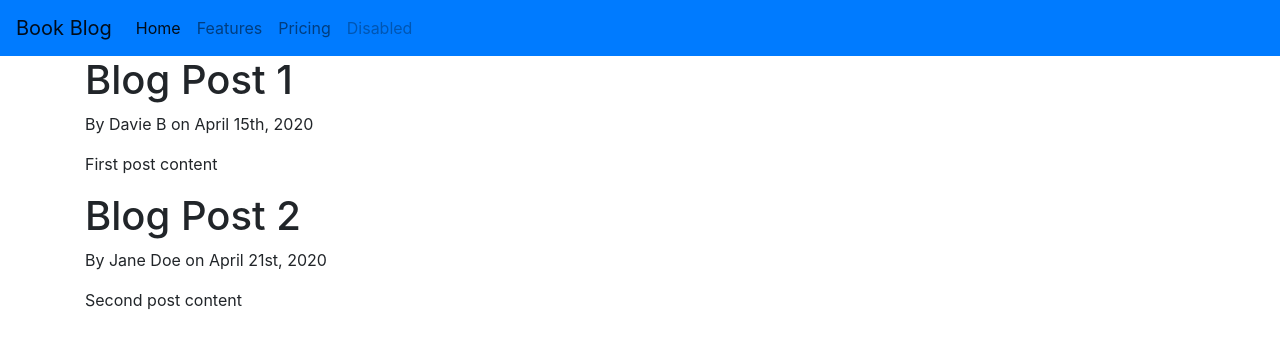
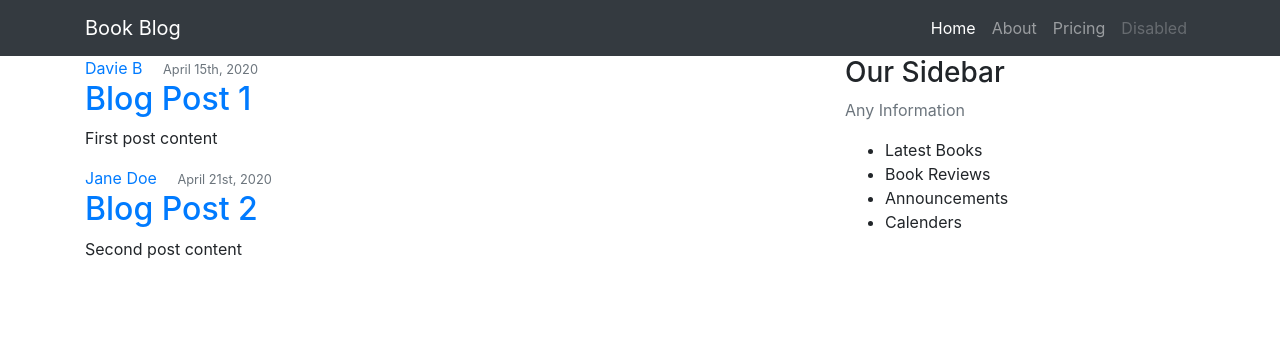
Before and after one commit to rootcanopy/book-blog, a Flask app: page /home in a window 1280 px wide. Shown: the top 349 px of the page. Run offline with Flask 2, Linux system fonts and the light colour scheme; some libraries are stand-ins or nearby versions.

```diff
--- a/app.py
+++ b/app.py
@@ -1,6 +1,6 @@
 import os
 import env
-from flask import Flask, render_template
+from flask import Flask, render_template, url_for
 
 app = Flask(__name__)
 
--- a/static/css/style.css
+++ b/static/css/style.css
@@ -0,0 +1,81 @@
+
+body {
+    background-color: blue;
+    color: #333333;
+    margin-top: 5rem;
+  }
+
+  h1, h2, h3, h4, h5, h6 {
+    color: #444444;
+  }
+
+  .bg-dark {
+    background-color: #4891c5;
+  }
+
+  .head-nav .navbar-nav .nav-link {
+    color: #cbd5db;
+  }
+
+  .head-nav .navbar-nav .nav-link:hover {
+    color: #ffffff;
+  }
+
+  .head-nav .navbar-nav .nav-link.active {
+    font-weight: 500;
+  }
+
+  .blog-post {
+    background: #ffffff;
+    padding: 10px 20px;
+    border: 1px solid #696969;
+    border-radius: 3px;
+    margin-bottom: 20px;
+  }
+
+  .article-title {
+    color: #444444;
+  }
+
+  a.article-title:hover {
+    color: #428bca;
+    text-decoration: none;
+  }
+
+  .article-content {
+    white-space: pre-line;
+  }
+
+  .article-img {
+    height: 65px;
+    width: 65px;
+    margin-right: 16px;
+  }
+
+  .article-metadata {
+    padding-bottom: 1px;
+    margin-bottom: 4px;
+    border-bottom: 1px solid #e3e3e3
+  }
+
+  .article-metadata a:hover {
+    color: #333;
+    text-decoration: none;
+  }
+
+  .article-svg {
+    width: 25px;
+    height: 25px;
+    vertical-align: middle;
+  }
+
+  .account-img {
+    height: 125px;
+    width: 125px;
+    margin-right: 20px;
+    margin-bottom: 16px;
+  }
+
+  .account-heading {
+    font-size: 2.5rem;
+  }
--- a/templates/base.html
+++ b/templates/base.html
@@ -14,35 +14,52 @@
   <!-- Bootstrap core CSS -->
   <link rel="stylesheet" href="https://maxcdn.bootstrapcdn.com/bootstrap/4.0.0/css/bootstrap.min.css" integrity="sha384-Gn5384xqQ1aoWXA+058RXPxPg6fy4IWvTNh0E263XmFcJlSAwiGgFAW/dAiS6JXm" crossorigin="anonymous">
   <!-- Custom CSS style Rules -->
-  <link href="{{ url_for('static', filename='css/style.css') }}" rel="stylesheet">
+  <link href="{{ url_for('static', filename='style.css') }}" rel="stylesheet">
 
 </head>
 
 <body>
 
     <header class="head-nav">
-        <nav class="navbar navbar-expand-lg navbar-light bg-primary">
-            <a class="navbar-brand" href="#">Book Blog</a>
+        <nav class="navbar navbar-expand-md navbar-dark bg-dark">
+            <div class="container">
+              <a class="navbar-brand book-b" href="{{ url_for('home') }}">Book Blog</a>
                 <button class="navbar-toggler" type="button" data-toggle="collapse" data-target="#navbarNavAltMarkup" aria-controls="navbarNavAltMarkup" aria-expanded="false" aria-label="Toggle navigation">
                     <span class="navbar-toggler-icon"></span>
                 </button>
 
                 <div class="collapse navbar-collapse" id="navbarNavAltMarkup">
-                    <div class="navbar-nav">
-                        <a class="nav-item nav-link active" href="#">Home <span class="sr-only">(current)</span></a>
-                        <a class="nav-item nav-link" href="#">Features</a>
+                    <div class="navbar-nav ml-auto">
+                        <a class="nav-item nav-link active" href="{{ url_for('home') }}">Home <span class="sr-only">(current)</span></a>
+                        <a class="nav-item nav-link" href="{{ url_for('about') }}">About</a>
                         <a class="nav-item nav-link" href="#">Pricing</a>
                         <a class="nav-item nav-link disabled" href="#">Disabled</a>
                     </div>
                 </div>
+            </div>
         </nav>
     </header>
 
-    <div class="container">
-
-    {% block content %} {% endblock %}
-
-    </div>
+    <main class="container">
+        <div class="row">
+            <div class="col-md-8">
+                {% block content %} {% endblock %}
+            </div>
+            <div class="col-md-4">
+                <div class="organised-updates">
+                    <h3> Our Sidebar </h3>
+                    <p class="text-muted"> Any Information
+                        <ul>
+                            <li>Latest Books</li>
+                            <li>Book Reviews</li>
+                            <li>Announcements</li>
+                            <li>Calenders</li>
+                        </ul>
+                    </p>
+                </div>
+            </div>
+        </div>
+    </main>
 </body>
 
     <!-- Bootstrap core JavaScript -->
--- a/templates/home.html
+++ b/templates/home.html
@@ -3,9 +3,18 @@
 {% block content %}
 
     {% for post in posts %}
-        <h1> {{ post.title}} </h1>
-        <p> By {{ post.author }} on {{ post.date_posted}} </p>
-        <P> {{ post.content }} </p>
+        <article class="media blog-post">
+            <div class="media-body">
+                <div class="article-metadata">
+                    <a class="mr-3" href="#">{{ post.author }}</a>
+                    <small class="text-muted">{{ post.date_posted }}</small>
+                </div>
+                <h2><a class="article-title" href="#">{{ post.title}}</a></h2>
+                <p class="article-content">{{ post.content }}</p>
+            </div>
+        </article>
     {% endfor %}
 
+
+
 {% endblock content %}
```
